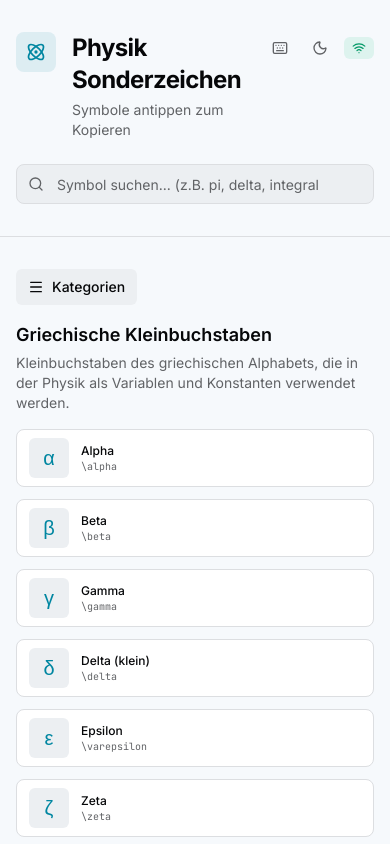
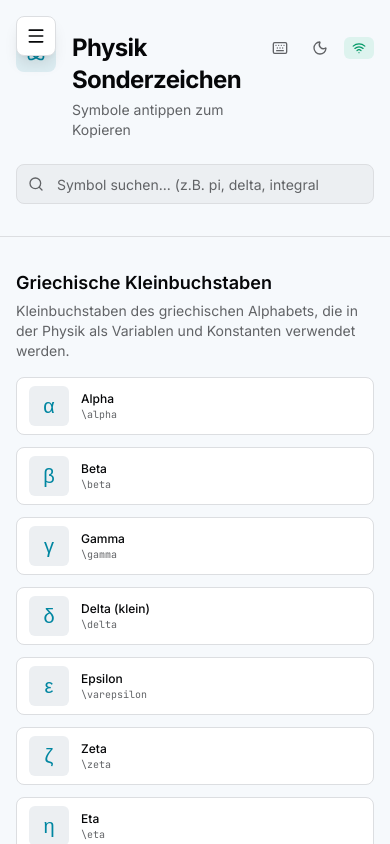
Before and after one commit to ed23x/physik-chars, a Next.js app: page / in a window 390 px wide. Shown: the top 844 px of the page. Built offline with nearby package versions, Linux system fonts and the light colour scheme.

Commit message:
Hamburger-Menü fixed in oberer linker Ecke

```diff
--- a/app/page.tsx
+++ b/app/page.tsx
@@ -238,56 +238,6 @@ function HomeContent() {
       </header>
 
       <div className="mx-auto max-w-6xl px-4 py-8 sm:px-6">
-        <button
-          onClick={() => setMobileMenuOpen(!mobileMenuOpen)}
-          className="lg:hidden flex items-center gap-2 mb-4 px-3 py-2 rounded-md bg-secondary text-sm font-medium hover:bg-secondary/80 transition-colors"
-          aria-label="Kategorien öffnen"
-        >
-          {mobileMenuOpen ? <X className="h-4 w-4" /> : <Menu className="h-4 w-4" />}
-          Kategorien
-        </button>
-
-        {mobileMenuOpen && (
-          <div className="lg:hidden mb-6 p-4 rounded-lg border border-border bg-card">
-            {recentSymbols.length > 0 && !search && (
-              <div className="mb-4">
-                <div className="mb-2 flex items-center gap-2 text-xs font-medium uppercase tracking-wider text-muted-foreground">
-                  <Clock className="h-3 w-3" />
-                  Zuletzt verwendet
-                </div>
-                <div className="flex flex-wrap gap-1">
-                  {recentSymbols.slice(0, 8).map((symbol) => (
-                    <button
-                      key={symbol.char}
-                      onClick={() => {
-                        navigator.clipboard.writeText(symbol.char)
-                        updateRecent(symbol)
-                      }}
-                      className="inline-flex items-center gap-1 rounded bg-secondary px-2 py-1 text-sm hover:bg-secondary/80 transition-colors"
-                      title={symbol.name}
-                    >
-                      <code className="text-primary">{symbol.char}</code>
-                    </button>
-                  ))}
-                </div>
-              </div>
-            )}
-            <div>
-              <div className="mb-2 text-xs font-medium uppercase tracking-wider text-muted-foreground">
-                Kategorien
-              </div>
-              <CategoryNav
-                categories={filtered}
-                activeId={activeCategory}
-                onSelect={(id) => {
-                  handleCategorySelect(id)
-                  setMobileMenuOpen(false)
-                }}
-              />
-            </div>
-          </div>
-        )}
-
         <div className="flex flex-col gap-8 lg:flex-row lg:gap-12">
           <aside className="hidden lg:sticky lg:top-4 lg:flex lg:flex-col gap-6 lg:w-48 self-start max-h-[calc(100vh-2rem)] overflow-y-auto">
             {recentSymbols.length > 0 && !search && (
@@ -354,6 +304,63 @@ function HomeContent() {
         </div>
       </div>
 
+      <button
+        onClick={() => setMobileMenuOpen(!mobileMenuOpen)}
+        className="lg:hidden fixed top-4 left-4 z-50 flex h-10 w-10 items-center justify-center rounded-lg bg-card border border-border shadow-lg hover:bg-secondary transition-colors"
+        aria-label="Kategorien öffnen"
+      >
+        {mobileMenuOpen ? <X className="h-5 w-5" /> : <Menu className="h-5 w-5" />}
+      </button>
+
+      {mobileMenuOpen && (
+        <div
+          className="lg:hidden fixed inset-0 z-40 bg-black/50"
+          onClick={() => setMobileMenuOpen(false)}
+        >
+          <div
+            className="absolute top-16 left-4 w-72 max-h-[calc(100vh-5rem)] overflow-y-auto p-4 rounded-lg border border-border bg-card shadow-xl"
+            onClick={(e) => e.stopPropagation()}
+          >
+            {recentSymbols.length > 0 && !search && (
+              <div className="mb-4">
+                <div className="mb-2 flex items-center gap-2 text-xs font-medium uppercase tracking-wider text-muted-foreground">
+                  <Clock className="h-3 w-3" />
+                  Zuletzt verwendet
+                </div>
+                <div className="flex flex-wrap gap-1">
+                  {recentSymbols.slice(0, 8).map((symbol) => (
+                    <button
+                      key={symbol.char}
+                      onClick={() => {
+                        navigator.clipboard.writeText(symbol.char)
+                        updateRecent(symbol)
+                      }}
+                      className="inline-flex items-center gap-1 rounded bg-secondary px-2 py-1 text-sm hover:bg-secondary/80 transition-colors"
+                      title={symbol.name}
+                    >
+                      <code className="text-primary">{symbol.char}</code>
+                    </button>
+                  ))}
+                </div>
+              </div>
+            )}
+            <div>
+              <div className="mb-2 text-xs font-medium uppercase tracking-wider text-muted-foreground">
+                Kategorien
+              </div>
+              <CategoryNav
+                categories={filtered}
+                activeId={activeCategory}
+                onSelect={(id) => {
+                  handleCategorySelect(id)
+                  setMobileMenuOpen(false)
+                }}
+              />
+            </div>
+          </div>
+        </div>
+      )}
+
       <footer className="border-t border-border">
         <div className="mx-auto max-w-6xl px-4 py-6 sm:px-6">
           <p className="text-center text-xs text-muted-foreground">
```
